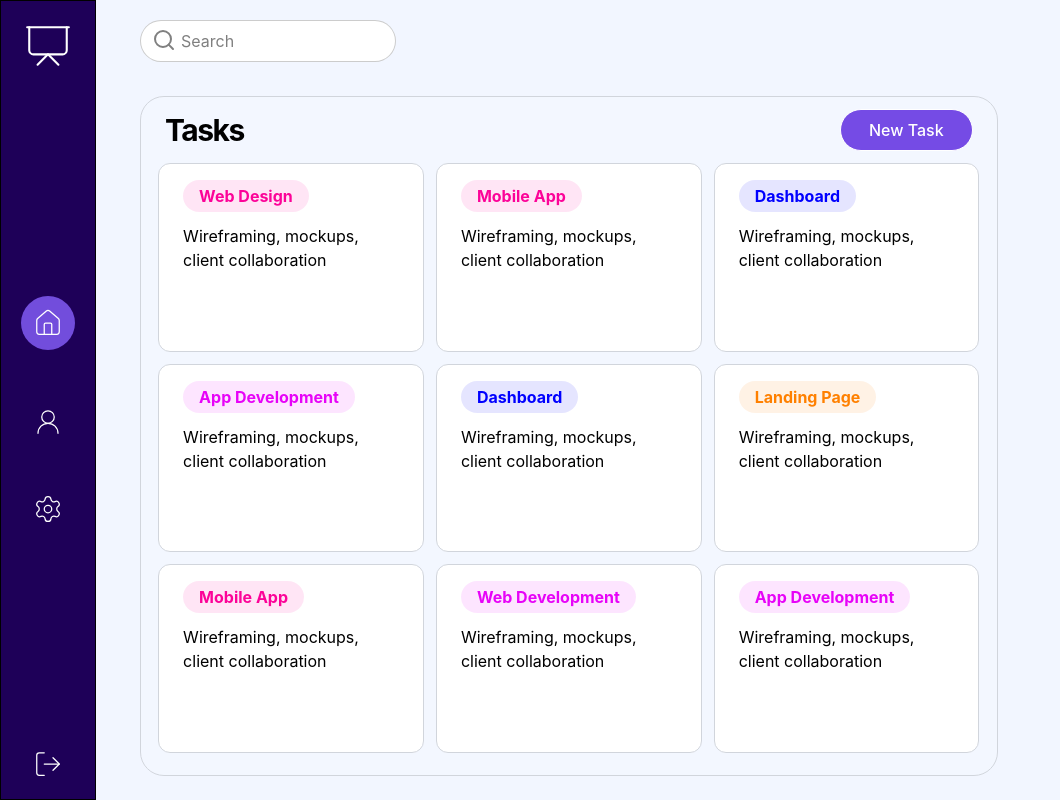
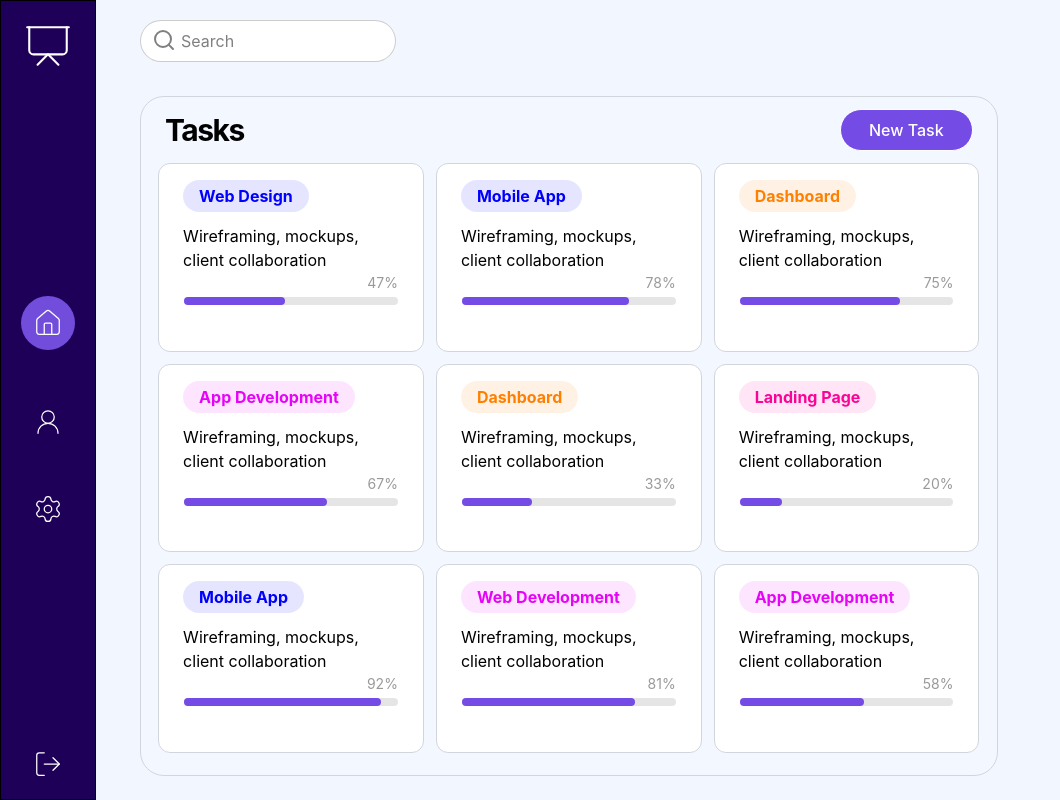
Before and after one commit to mgalen007/Kanban-Board, a React (Vite) app: page / in a window 1280 px wide. Shown: the whole page, without its empty margins (0-1060 px from the left). Built offline with nearby package versions, Linux system fonts and the light colour scheme.

Commit message:
Added ProgressBar component

```diff
--- a/src/components/Board.tsx
+++ b/src/components/Board.tsx
@@ -3,15 +3,15 @@ import TaskCard, { type TaskCardProps } from './TaskCard.tsx'
 
 
 const tasks: TaskCardProps[] = [
-    { title: "Web Design", description: "Wireframing, mockups, client collaboration" },
-    { title: "Mobile App", description: "Wireframing, mockups, client collaboration" },
-    { title: "Dashboard", description: "Wireframing, mockups, client collaboration" },
-    { title: "App Development", description: "Wireframing, mockups, client collaboration" },
-    { title: "Dashboard", description: "Wireframing, mockups, client collaboration" },
-    { title: "Landing Page", description: "Wireframing, mockups, client collaboration" },
-    { title: "Mobile App", description: "Wireframing, mockups, client collaboration" },
-    { title: "Web Development", description: "Wireframing, mockups, client collaboration" },
-    { title: "App Development", description: "Wireframing, mockups, client collaboration" }
+    { title: "Web Design", description: "Wireframing, mockups, client collaboration", progress: 47 },
+    { title: "Mobile App", description: "Wireframing, mockups, client collaboration", progress: 78 },
+    { title: "Dashboard", description: "Wireframing, mockups, client collaboration", progress: 75 },
+    { title: "App Development", description: "Wireframing, mockups, client collaboration", progress: 67 },
+    { title: "Dashboard", description: "Wireframing, mockups, client collaboration", progress: 33 },
+    { title: "Landing Page", description: "Wireframing, mockups, client collaboration", progress: 20 },
+    { title: "Mobile App", description: "Wireframing, mockups, client collaboration", progress: 92 },
+    { title: "Web Development", description: "Wireframing, mockups, client collaboration", progress: 81 },
+    { title: "App Development", description: "Wireframing, mockups, client collaboration", progress: 58 }
 ]
 
 const Board = () => {
@@ -39,6 +39,7 @@ const Board = () => {
                             key={task.title}
                             title={task.title}
                             description={task.description}
+                            progress={task.progress}
                         />
                     )
                 })}
--- /dev/null
+++ b/src/components/ProgressBar.tsx
@@ -0,0 +1,32 @@
+import { type CSSProperties } from 'react'
+
+interface ProgressBarProps {
+    progress: number
+}
+
+const ProgressBar = ({progress}: ProgressBarProps) => {
+    return (
+        <div
+            className="border border-white relative"
+        >
+            <p
+                className="absolute right-0 text-sm text-black/40"
+            >
+                {progress}%
+            </p>
+            <div
+                className="bg-black/10 h-2 mt-6 rounded-xl w-full"
+            >
+                <div
+                    className="bg-[#754be5] h-full rounded-xl"
+                    style={{
+                        "width": `${progress}%`
+                    } as CSSProperties}
+                >
+                </div>
+            </div>
+        </div>
+    )
+}
+
+export default ProgressBar
--- a/src/components/TaskCard.tsx
+++ b/src/components/TaskCard.tsx
@@ -1,7 +1,9 @@
+import ProgressBar from './ProgressBar.tsx'
 
 export interface TaskCardProps {
     title: string
     description: string
+    progress: number
 }
 
 interface TagProps {
@@ -11,8 +13,8 @@ interface TagProps {
 
 type TagType = "#0000FF" | "#e703f8" | "#fc0398" | "#ff8000"
 
-const TaskCard = ({title, description}: TaskCardProps) => {
-    const tagTypes: TagType[] = ["#ff8000", "#0000FF","#fc0398", "#e703f8"]
+const TaskCard = ({title, description, progress}: TaskCardProps) => {
+    const tagTypes: TagType[] = ["#fc0398", "#ff8000", "#0000FF", "#e703f8"]
     const randomColor = tagTypes[title.length % tagTypes.length]
 
     return (
@@ -26,6 +28,9 @@ const TaskCard = ({title, description}: TaskCardProps) => {
             <p>
                 {description}
             </p>
+            <ProgressBar
+                progress={progress}
+            />
         </div>
     )
 }
```
